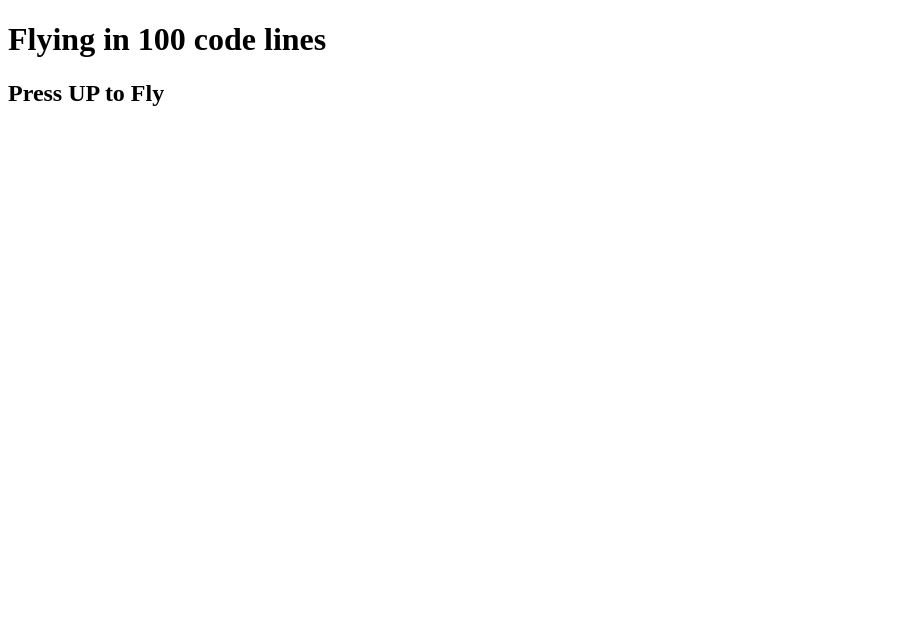
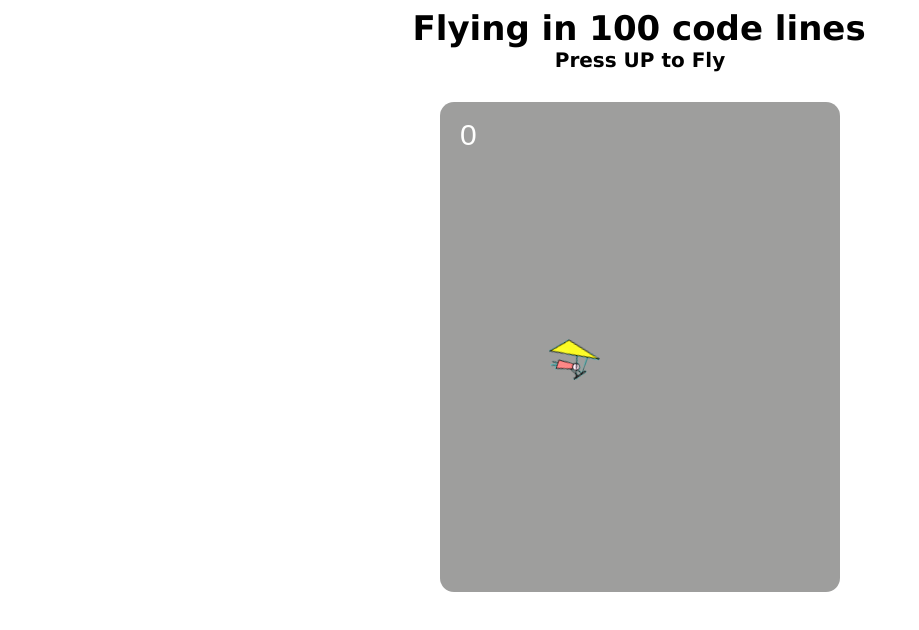
Before and after one commit to thiagosc021/one, a website: page index.html in a window 1280 px wide. Shown: the whole page, without its empty margins (0-919 px from the left). Drawn offline with Linux system fonts and the light colour scheme; the site is published under a folder, as on GitHub Pages, so addresses that start at the root find nothing; no server answers.

Commit message:
corrigindo

```diff
--- a/index.html
+++ b/index.html
@@ -3,9 +3,9 @@
 <head>
   <meta charset="utf-8" />
   <title>Flying in 100 code lines</title>
-  <link href="/assets/css/style.css" rel="stylesheet" type="text/css">
-  <script type="text/javascript" src="/assets/js/phaser.min.js"></script>
-  <script type="text/javascript" src="/assets/js/main.js"></script>
+  <link href="assets/css/style.css" rel="stylesheet" type="text/css">
+  <script type="text/javascript" src="assets/js/phaser.min.js"></script>
+  <script type="text/javascript" src="assets/js/main.js"></script>
 </head>
 <body>
 	<h1>Flying in 100 code lines</h1>
```
